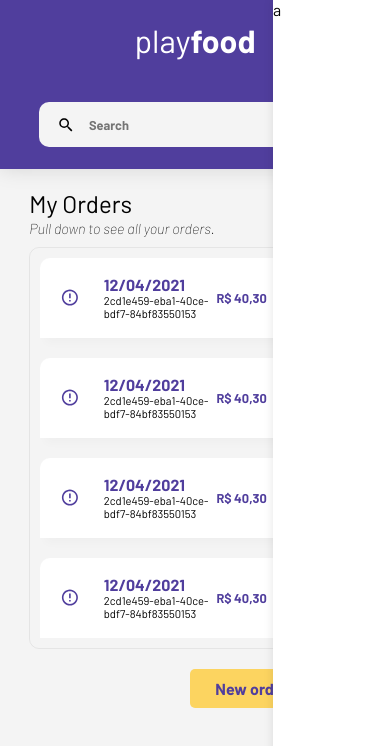
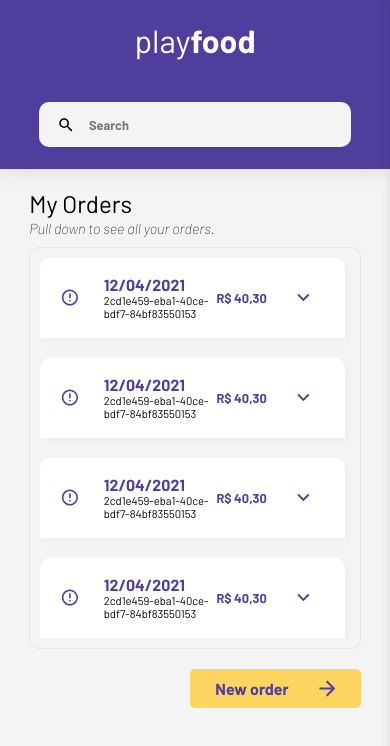
Before and after one commit to rodrigobritez/playfood, a React (Create React App) app: page /orders in a window 390 px wide. Shown: the top 746 px of the page. Built offline with nearby package versions, Linux system fonts and the light colour scheme.

Commit message:
feat: modal component

```diff
--- a/src/assets/styles/global.scss
+++ b/src/assets/styles/global.scss
@@ -69,8 +69,6 @@
 }
 
 
-
-
 .mt-3{
     margin-top: 30px;
 }
@@ -82,3 +80,11 @@
 .mt-1{
     margin-top: 10px;
 }
+
+.primary{
+    background-color: $primary !important;
+}
+
+.pointer{
+    cursor: pointer;
+}
--- a/src/components/button/index.tsx
+++ b/src/components/button/index.tsx
@@ -1,10 +1,12 @@
 import React from 'react';
 import './button.scss';
 
+interface IButton {
+    onClick: Function
+}
 
-
-export const Button: React.FC= ({children}) => (
+export const Button: React.FC<IButton> = ({children, onClick}) => (
     <>
-    <button>{children}</button>
+    <button onClick={() => onClick()}>{children}</button>
     </>
 )
--- a/src/components/modal/index.tsx
+++ b/src/components/modal/index.tsx
@@ -1,14 +1,24 @@
-import React from 'react';
+import React, { useEffect, useRef } from 'react';
 import './modal.scss';
 
+interface IModal{
+    active?: Boolean,
+}
 
-
-export const Modal: React.FC= ({children}) => {
+export const Modal: React.FC<IModal> = ({children, active}) => {
+    let modal: any = useRef()
+    useEffect(() => {
+        if(active){
+            modal.current.classList.add('active')
+        }else{
+            modal.current.classList.remove('active')
+        }
+    }, [active])
     return(
         <>
-            <div className="modal">
-                {children}
-            </div>
+        <div ref={modal} className="modal">
+            {children}
+        </div>
         </>
     )
 }
--- a/src/components/modal/modal.scss
+++ b/src/components/modal/modal.scss
@@ -2,10 +2,38 @@
 
 .modal{
     height: 100vh;
-    width: 30vw;
+    width: 40%;
     background-color: $white;
     position: fixed;
     top: 0;
     right: 0;
     box-shadow: 0px 0px 10px rgba(0, 0, 0, 0.103);
+    transition: 2s ease;
+    transform: translateX(100%);
 }
+
+.active{
+    transform: translateX(0%);
+    transition: 2s ease;
+}
+
+
+@media screen and (max-width: 500px) {
+    .modal{
+        height: 100vh;
+        width: 100%;
+        background-color: $white;
+        position: fixed;
+        top: 0;
+        transition: 2s ease;
+        right: 0;
+        box-shadow: 0px 0px 10px rgba(0, 0, 0, 0.103);
+        transform: translateX(100%);
+        transition: 2s ease;
+    }
+
+    .active{
+        transform: translateX(0%);
+    }
+
+}
--- a/src/screens/orders/index.tsx
+++ b/src/screens/orders/index.tsx
@@ -1,4 +1,4 @@
-import React from 'react';
+import React, { useState } from 'react';
 import { Button } from '../../components/button';
 import { Header } from '../../components/header'
 import { List } from '../../components/list'
@@ -7,7 +7,9 @@
 import "./orders.scss"
 import { Modal } from '../../components/modal';
 
-export const Orders: React.FC = () => (
+export const Orders: React.FC = () => {
+    const [openModal, setOpenModal] = useState<Boolean>(false);
+    return(
         <>
             <Header />
             <section className="container mt-2">
@@ -17,14 +19,23 @@
                     <List />
                 </div>
                 <div className="mt-2 d-flex justify-end">
-            <Button>
+                    <Button onClick={() => setOpenModal(true)}>
                         New order
                         <ArrowRight className="ml-3" fill="#503E9D" />
                     </Button>
                 </div>
             </section>
-    <Modal>
-        a
+            <Modal active={openModal}>
+                <div className="container mt-3 modal__content">
+                    <div className="d-flex align-center">
+                        <div onClick={() => setOpenModal(false)} className="badge d-flex justify-center align-center primary pointer">
+                            <ArrowRight fill="#FFF" />
+                        </div>
+                        <p className="ml-3 title">New order</p>
+                    </div>
+
+                </div>
             </Modal>
         </>
     )
+}
--- a/src/screens/orders/orders.scss
+++ b/src/screens/orders/orders.scss
@@ -15,3 +15,11 @@
     padding: 10px;
     border-radius: 10px;
 }
+
+.modal__content{
+    .title{
+        font-size: 1.3em;
+        color: $primary;
+        font-weight: bold;
+    }
+}
```
Lines whose indentation alone changed are shown as unchanged.
